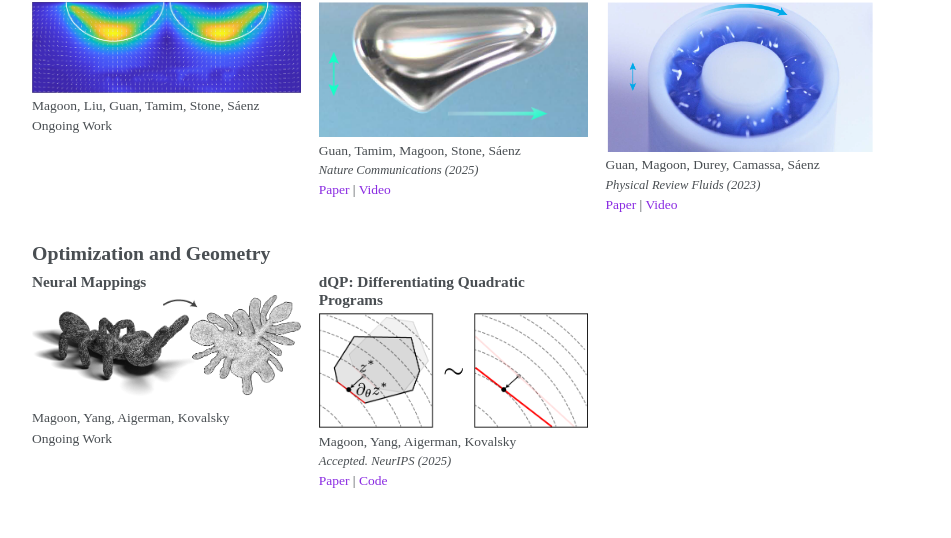
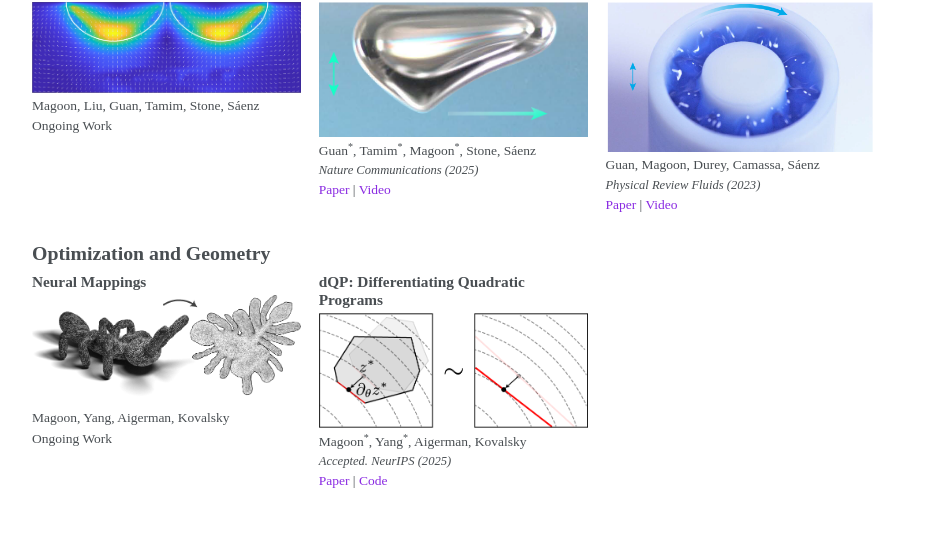
Before and after one commit to cwmagoon/cwmagoon.github.io, a Jekyll site: the page built from _pages/about.md, in a window 1280 px wide. Shown: the part 311-849 px from the top of the page, without its empty margins (160-1111 px from the left). Built offline with Jekyll 4.4.1, drawn with Linux system fonts in a browser that asks for light colours.

Commit message:
Update about.md

```diff
--- a/_pages/about.md
+++ b/_pages/about.md
@@ -69,7 +69,7 @@ hide_footer: true
       <h3 style="text-align:left; margin:0 0 0.2rem 0; font-size:0.85rem; font-family: 'Times New Roman', serif;">Galloping Bubbles</h3>
       <img src="/images/galloping_bubble.png" alt="Galloping Bubble" style="width:100%; height:auto; display:block; margin-bottom:0.2rem;">
       <div style="margin-top:auto;">
-        <p style="margin:0; font-size:0.75rem; font-family: 'Times New Roman', serif;">Guan, Tamim, Magoon, Stone, Sáenz<br> </p>
+        <p style="margin:0; font-size:0.75rem; font-family: 'Times New Roman', serif;">Guan<sup>*</sup>, Tamim<sup>*</sup>, Magoon<sup>*</sup>, Stone, Sáenz<br> </p>
         <p style="margin:0; font-size:0.7rem; font-style:italic;">Nature Communications (2025)</p>
         <p style="margin:0; font-size:0.75rem; font-family: 'Times New Roman', serif;"><a href="https://www.nature.com/articles/s41467-025-56611-5">Paper</a> | <a href="https://www.youtube.com/watch?v=gLbRx5nBpEo">Video</a></p>
       </div>
@@ -108,7 +108,7 @@ hide_footer: true
       <h3 style="text-align:left; margin:0 0 0.2rem 0; font-size:0.85rem; font-family: 'Times New Roman', serif;">dQP: Differentiating Quadratic Programs </h3>
       <img src="/images/dQP_schematic.png" alt="dQP Schematic" style="width:100%; height:auto; display:block; margin-bottom:0.2rem;">
       <div style="margin-top:auto;">
-        <p style="margin:0; font-size:0.75rem; font-family: 'Times New Roman', serif;">Magoon, Yang, Aigerman, Kovalsky</p>
+        <p style="margin:0; font-size:0.75rem; font-family: 'Times New Roman', serif;">Magoon<sup>*</sup>, Yang<sup>*</sup>, Aigerman, Kovalsky</p>
         <p style="margin:0; font-size:0.7rem; font-style:italic;">Accepted. NeurIPS (2025)</p>
         <p style="margin:0; font-size:0.75rem; font-family: 'Times New Roman', serif;"><a href="https://arxiv.org/pdf/2410.06324">Paper</a> | <a href="https://github.com/cwmagoon/dQP">Code</a> </p>
       </div>
```
